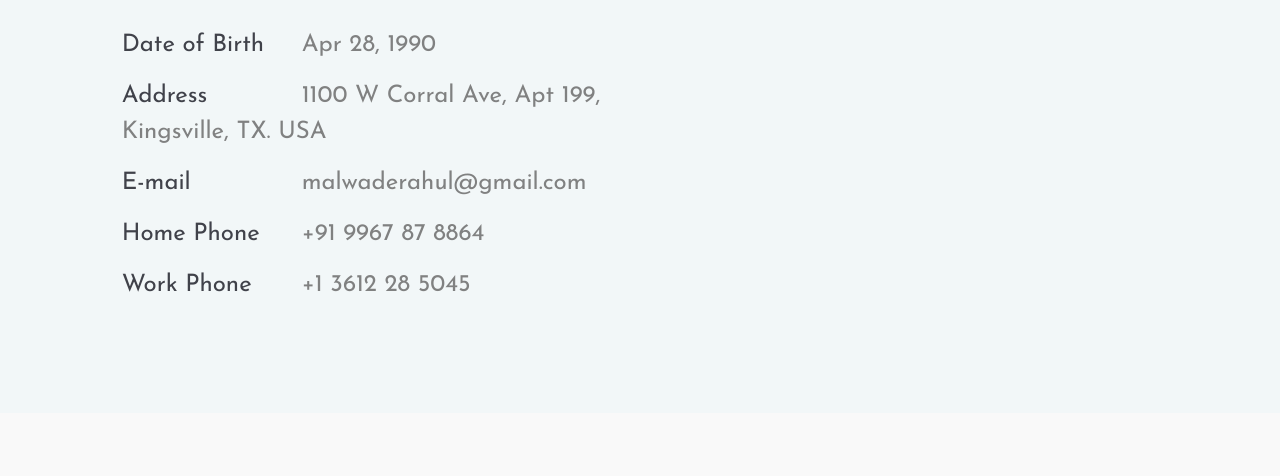
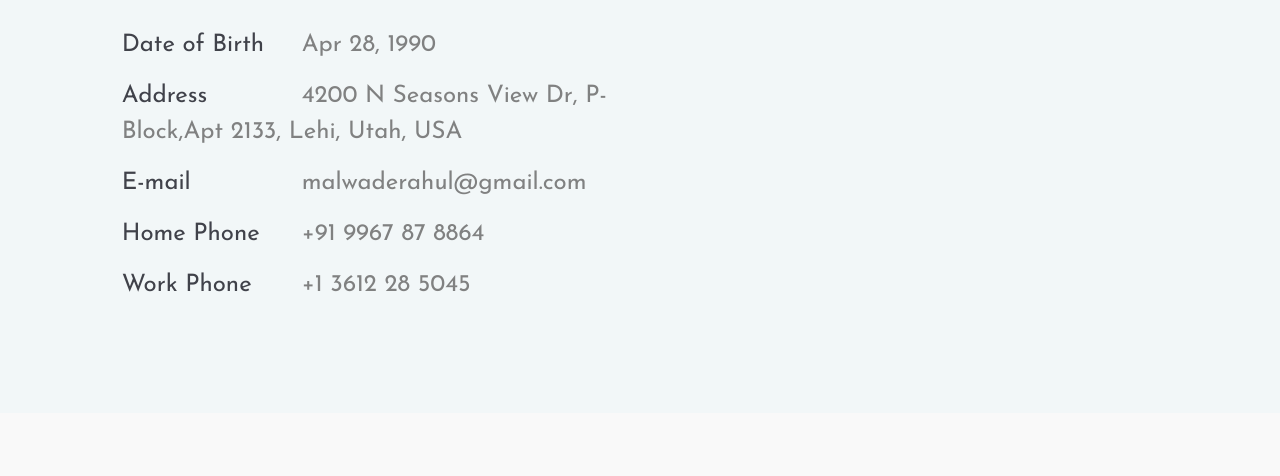
Before and after one commit to malwaderahul/malwaderahul.github.io, a plain HTML site: page index.html in a window 1280 px wide. Shown: the part 957-1433 px from the top of the page. Drawn offline with Linux system fonts and the light colour scheme.

Commit message:
Update index.html

```diff
--- a/index.html
+++ b/index.html
@@ -73,7 +73,7 @@
 								<h2>General Info</h2>
 								<ul>
 									<li><span>Date of Birth</span>Apr 28, 1990</li>
-									<li><span>Address</span>1100 W Corral Ave, Apt 199, Kingsville, TX. USA</li>
+									<li><span>Address</span>4200 N Seasons View Dr, P- Block,Apt 2133, Lehi, Utah, USA</li>
 									<li><span>E-mail</span>malwaderahul@gmail.com</li>
 									<li><span>Home Phone </span>+91 9967 87 8864</li>
 									<li><span>Work Phone </span>+1 3612 28 5045</li>
```
